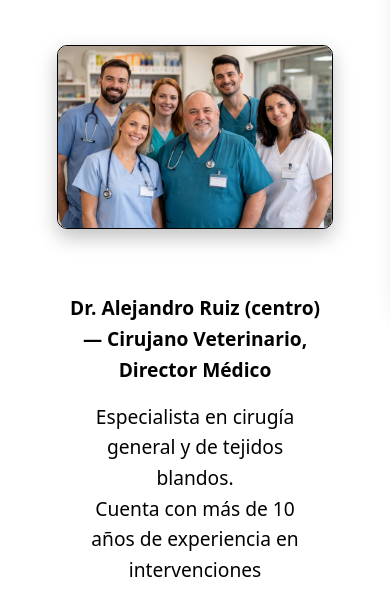
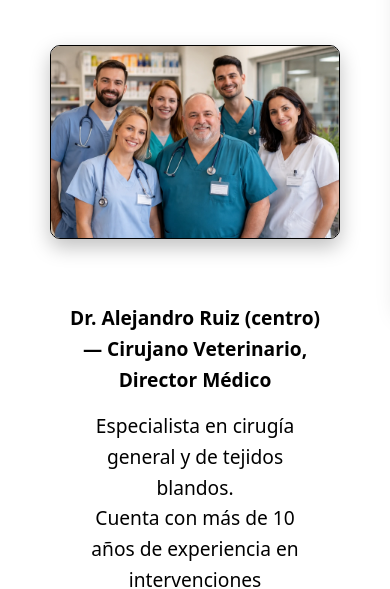
Before and after one commit to ehdinayan/Clinica-Veterinaria, a website: page doctores.html in a window 390 px wide. Shown: the part 270-859 px from the top of the page. Drawn offline with Linux system fonts and the light colour scheme.

Commit message:
quitar media queries doctores.html

```diff
--- a/doctores.html
+++ b/doctores.html
@@ -19,7 +19,7 @@
       href="media/animalcare-fav.png">
     <style>
       .doctores-container {
-	  width:80%;
+	  width:90%;
 	  margin: 0 auto;
 	  display: flex;
 	  flex-flow:column;
@@ -35,7 +35,7 @@
       }
 
       .doctores-pic img {
-	  max-width: 95%;
+	  width: 100%;
 	  height: auto;
 	  border: 1px solid black;
 	  border-radius: 10px;
@@ -48,18 +48,6 @@
 	  font-size: 1.2rem;
       }
 
-      /*----MEDIA QUERIES-----*/
-
-      @media (max-width: 1024px) {
-
-	  .doctores-container {
-	      width:90%;
-	  }
-
-	  main img {
-	      min-width: 225px;
-	  }
-      }
     </style>
   </head>
 
```
